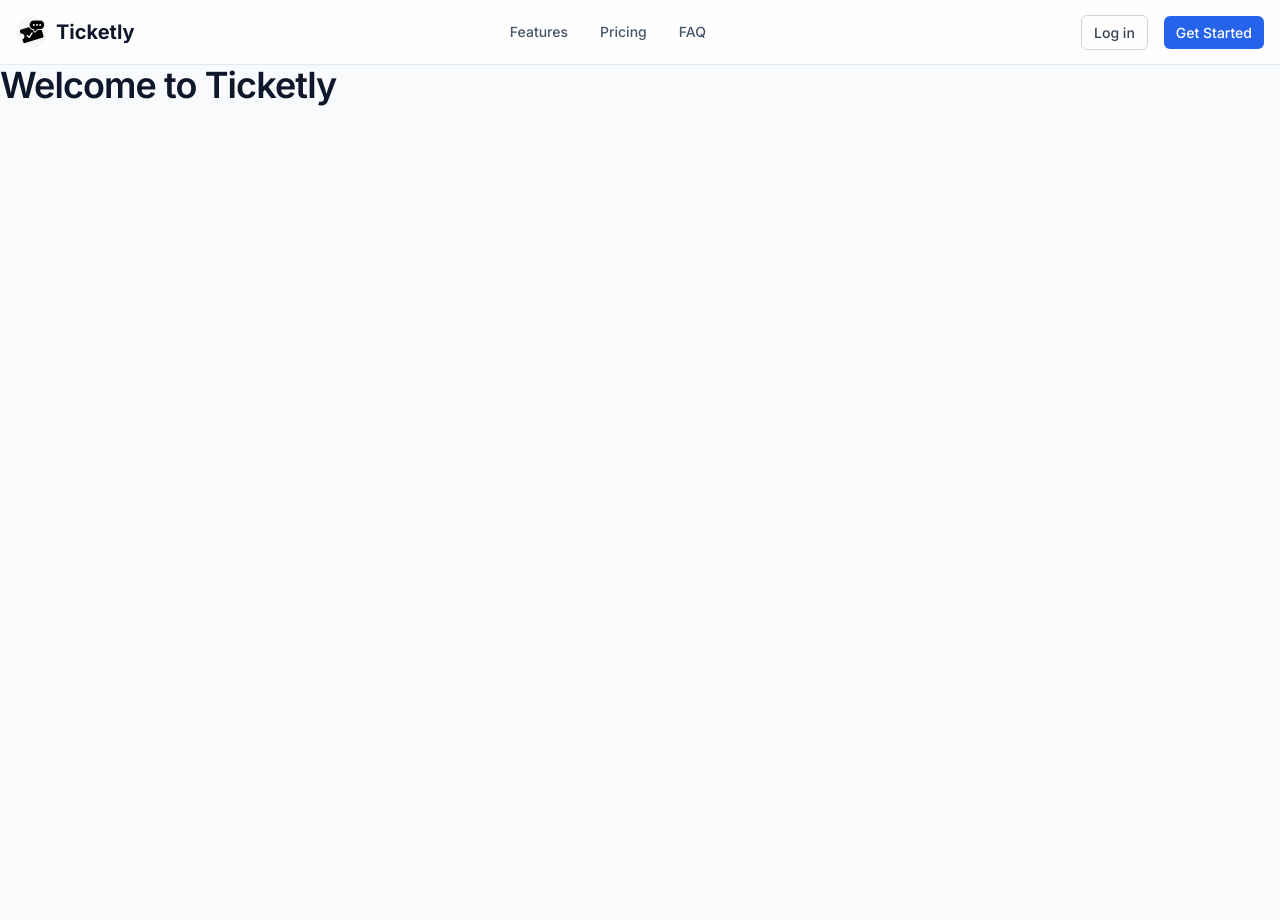
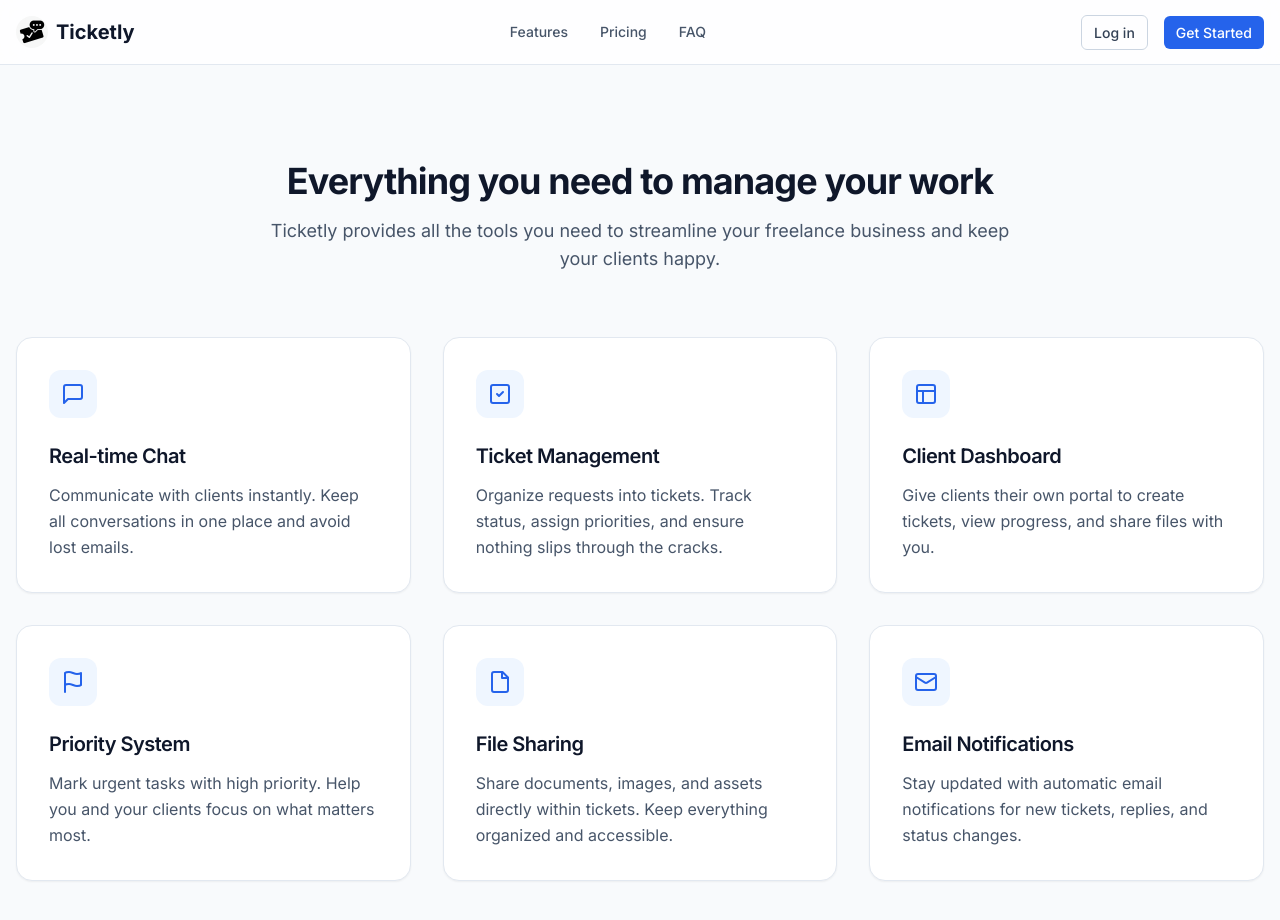
Before and after one commit to dlovans/ticketly, a SvelteKit app: page / in a window 1280 px wide. Shown: the top 920 px of the page. Before the commit the page ends 800 px from the top, so only its background shows below. Built offline with nearby package versions, Linux system fonts and the light colour scheme.

Commit message:
add features component

```diff
--- /dev/null
+++ b/src/lib/components/landing/Features.svelte
@@ -0,0 +1,209 @@
+<script>
+    import { fade } from "svelte/transition";
+</script>
+
+<section id="features" class="py-24 bg-slate-50">
+    <div class="container mx-auto px-4">
+        <div class="text-center max-w-3xl mx-auto mb-16">
+            <h2 class="text-3xl md:text-4xl font-bold text-slate-900 mb-4">
+                Everything you need to manage your work
+            </h2>
+            <p class="text-lg text-slate-600">
+                Ticketly provides all the tools you need to streamline your
+                freelance business and keep your clients happy.
+            </p>
+        </div>
+
+        <div class="grid grid-cols-1 md:grid-cols-2 lg:grid-cols-3 gap-8">
+            <div
+                class="bg-white p-8 rounded-2xl border border-slate-200 shadow-sm hover:shadow-md transition-shadow"
+            >
+                <div
+                    class="w-12 h-12 bg-primary-50 rounded-xl flex items-center justify-center mb-6 text-primary-600"
+                >
+                    <svg
+                        xmlns="http://www.w3.org/2000/svg"
+                        width="24"
+                        height="24"
+                        viewBox="0 0 24 24"
+                        fill="none"
+                        stroke="currentColor"
+                        stroke-width="2"
+                        stroke-linecap="round"
+                        stroke-linejoin="round"
+                        ><path
+                            d="M21 15a2 2 0 0 1-2 2H7l-4 4V5a2 2 0 0 1 2-2h14a2 2 0 0 1 2 2z"
+                        /></svg
+                    >
+                </div>
+                <h3 class="text-xl font-semibold text-slate-900 mb-3">
+                    Real-time Chat
+                </h3>
+                <p class="text-slate-600">
+                    Communicate with clients instantly. Keep all conversations
+                    in one place and avoid lost emails.
+                </p>
+            </div>
+
+            <div
+                class="bg-white p-8 rounded-2xl border border-slate-200 shadow-sm hover:shadow-md transition-shadow"
+            >
+                <div
+                    class="w-12 h-12 bg-primary-50 rounded-xl flex items-center justify-center mb-6 text-primary-600"
+                >
+                    <svg
+                        xmlns="http://www.w3.org/2000/svg"
+                        width="24"
+                        height="24"
+                        viewBox="0 0 24 24"
+                        fill="none"
+                        stroke="currentColor"
+                        stroke-width="2"
+                        stroke-linecap="round"
+                        stroke-linejoin="round"
+                        ><rect width="18" height="18" x="3" y="3" rx="2" /><path
+                            d="m9 12 2 2 4-4"
+                        /></svg
+                    >
+                </div>
+                <h3 class="text-xl font-semibold text-slate-900 mb-3">
+                    Ticket Management
+                </h3>
+                <p class="text-slate-600">
+                    Organize requests into tickets. Track status, assign
+                    priorities, and ensure nothing slips through the cracks.
+                </p>
+            </div>
+
+            <div
+                class="bg-white p-8 rounded-2xl border border-slate-200 shadow-sm hover:shadow-md transition-shadow"
+            >
+                <div
+                    class="w-12 h-12 bg-primary-50 rounded-xl flex items-center justify-center mb-6 text-primary-600"
+                >
+                    <svg
+                        xmlns="http://www.w3.org/2000/svg"
+                        width="24"
+                        height="24"
+                        viewBox="0 0 24 24"
+                        fill="none"
+                        stroke="currentColor"
+                        stroke-width="2"
+                        stroke-linecap="round"
+                        stroke-linejoin="round"
+                        ><rect
+                            width="18"
+                            height="18"
+                            x="3"
+                            y="3"
+                            rx="2"
+                            ry="2"
+                        /><line x1="3" x2="21" y1="9" y2="9" /><line
+                            x1="9"
+                            x2="9"
+                            y1="21"
+                            y2="9"
+                        /></svg
+                    >
+                </div>
+                <h3 class="text-xl font-semibold text-slate-900 mb-3">
+                    Client Dashboard
+                </h3>
+                <p class="text-slate-600">
+                    Give clients their own portal to create tickets, view
+                    progress, and share files with you.
+                </p>
+            </div>
+
+            <div
+                class="bg-white p-8 rounded-2xl border border-slate-200 shadow-sm hover:shadow-md transition-shadow"
+            >
+                <div
+                    class="w-12 h-12 bg-primary-50 rounded-xl flex items-center justify-center mb-6 text-primary-600"
+                >
+                    <svg
+                        xmlns="http://www.w3.org/2000/svg"
+                        width="24"
+                        height="24"
+                        viewBox="0 0 24 24"
+                        fill="none"
+                        stroke="currentColor"
+                        stroke-width="2"
+                        stroke-linecap="round"
+                        stroke-linejoin="round"
+                        ><path
+                            d="M4 15s1-1 4-1 5 2 8 2 4-1 4-1V3s-1 1-4 1-5-2-8-2-4 1-4 1z"
+                        /><line x1="4" x2="4" y1="22" y2="15" /></svg
+                    >
+                </div>
+                <h3 class="text-xl font-semibold text-slate-900 mb-3">
+                    Priority System
+                </h3>
+                <p class="text-slate-600">
+                    Mark urgent tasks with high priority. Help you and your
+                    clients focus on what matters most.
+                </p>
+            </div>
+
+            <div
+                class="bg-white p-8 rounded-2xl border border-slate-200 shadow-sm hover:shadow-md transition-shadow"
+            >
+                <div
+                    class="w-12 h-12 bg-primary-50 rounded-xl flex items-center justify-center mb-6 text-primary-600"
+                >
+                    <svg
+                        xmlns="http://www.w3.org/2000/svg"
+                        width="24"
+                        height="24"
+                        viewBox="0 0 24 24"
+                        fill="none"
+                        stroke="currentColor"
+                        stroke-width="2"
+                        stroke-linecap="round"
+                        stroke-linejoin="round"
+                        ><path
+                            d="M14.5 2H6a2 2 0 0 0-2 2v16a2 2 0 0 0 2 2h12a2 2 0 0 0 2-2V7.5L14.5 2z"
+                        /><polyline points="14 2 14 8 20 8" /></svg
+                    >
+                </div>
+                <h3 class="text-xl font-semibold text-slate-900 mb-3">
+                    File Sharing
+                </h3>
+                <p class="text-slate-600">
+                    Share documents, images, and assets directly within tickets.
+                    Keep everything organized and accessible.
+                </p>
+            </div>
+
+            <div
+                class="bg-white p-8 rounded-2xl border border-slate-200 shadow-sm hover:shadow-md transition-shadow"
+            >
+                <div
+                    class="w-12 h-12 bg-primary-50 rounded-xl flex items-center justify-center mb-6 text-primary-600"
+                >
+                    <svg
+                        xmlns="http://www.w3.org/2000/svg"
+                        width="24"
+                        height="24"
+                        viewBox="0 0 24 24"
+                        fill="none"
+                        stroke="currentColor"
+                        stroke-width="2"
+                        stroke-linecap="round"
+                        stroke-linejoin="round"
+                        ><rect width="20" height="16" x="2" y="4" rx="2" /><path
+                            d="m22 7-8.97 5.7a1.94 1.94 0 0 1-2.06 0L2 7"
+                        /></svg
+                    >
+                </div>
+                <h3 class="text-xl font-semibold text-slate-900 mb-3">
+                    Email Notifications
+                </h3>
+                <p class="text-slate-600">
+                    Stay updated with automatic email notifications for new
+                    tickets, replies, and status changes.
+                </p>
+            </div>
+        </div>
+    </div>
+</section>
--- a/src/routes/+page.svelte
+++ b/src/routes/+page.svelte
@@ -1,6 +1,7 @@
 <script>
 	import Navbar from "$lib/components/layout/Navbar.svelte";
+	import Features from "$lib/components/landing/Features.svelte";
 </script>
 
 <Navbar />
-<h1>Welcome to Ticketly</h1>
+<Features />
```
